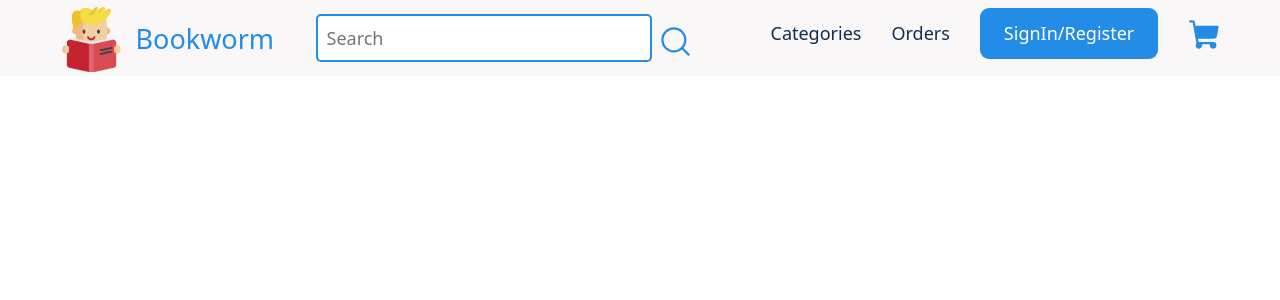
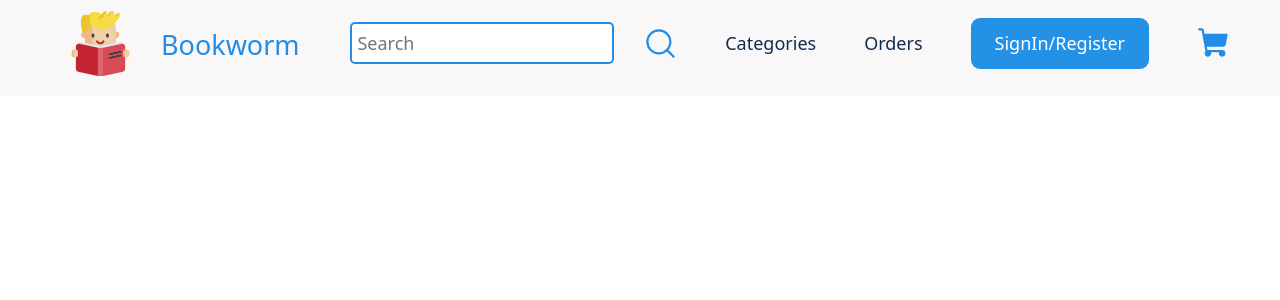
Before and after one commit to Mohansai-M/E-BookStore, a React (Create React App) app in the folder client/: page / in a window 1280 px wide. Shown: the top 300 px of the page. Built offline with nearby package versions, Linux system fonts and the light colour scheme.

Commit message:
updated Client side of Application

```diff
--- a/client/src/App.js
+++ b/client/src/App.js
@@ -1,4 +1,5 @@
 import './App.css';
+import "./queries.css";
 import BookLanding from './BookLanding';
 import NavBar from './features/NavBar';
 import {  BrowserRouter as Router,Route,Routes } from 'react-router-dom';
--- a/client/src/features/NavBar.css
+++ b/client/src/features/NavBar.css
@@ -1,70 +1,110 @@
 
-.navigationbar,.ok
-{
-    /*background-color: #b3f4b9;*/
-    background-color: #F9F7F7;
-    display: flex;
-    justify-content: space-between;
-    align-items: center;
+.header {
+  display: flex;
+  justify-content: space-between;
+  align-items: center;
+  background-color: #F9F7F7;
+
   /* Because we want header to be sticky later */
-    height: 7.6rem;
-    padding: 0 4.8rem;
-    position: relative;
-    width: 100%;
+  height: 9.6rem;
+  padding: 0 4.8rem;
+  position: relative;
 }
-.NavBrand
-{
-  font-size: 150%;
-  margin-top: 1.5rem;
-  color: #228ce6;
-  margin-left: 8rem;
-}
-.NavList{
+
+
+.main-nav-list {
   list-style: none;
   display: flex;
   align-items: center;
-  gap: 3rem;
+  gap: 4.8rem;
 }
-.NavList li
-{
-  display: inline-block;
-  text-decoration: none;
-  font-weight: 500;
-  font-size: 1.8rem;
-  transition: all 0.3s;
-}
-.NavIcons
-{
-margin-top: 1.5%;
-}
-.SearchIcon svg
-{
-  margin-left: 1.5%;
+.nested-nav-list {
+  list-style: none;
+  display: flex;
   align-items: center;
-}
-.Account-Status
-{
-  padding: 1.2rem 2.4rem;
-  border-radius: 9px;
-  color: #fff;
-  background-color: #228ce6;
+  gap: 2.8rem;
+
 }
 
-.NavLink,.NavLink:focus,.NavLink:active
-{
+.main-nav-link:link,
+.main-nav-link:visited {
+  display: inline-block;
   text-decoration: none;
   color: #112D4E;
   font-weight: 500;
   font-size: 1.8rem;
   transition: all 0.3s;
 }
-.NavLink:hover
-{
-  text-decoration: none;
-  /*color: #5d99e3;*/
-   color: #1f9dcf;
+
+.main-nav-link:hover,
+.main-nav-link:active {
+  color: #1f74cf;
 }
 
+.logo
+{
+	height: 6.5rem;
+	width: auto;
+}
+.nav-brand
+{
+  font-size: 150%;
+  margin-top: 1.5rem;
+  color: #228ce6;
+  text-decoration: none;
+  font-weight: 500;
+  transition: all 0.3s;
+}
+
+.main-nav-link.nav-cta:link,
+.main-nav-link.nav-cta:visited {
+  padding: 1.2rem 2.4rem;
+  border-radius: 9px;
+  color: #fff;
+  background-color: #2291e6;
+}
+
+.main-nav-link.nav-cta:hover,
+.main-nav-link.nav-cta:active {
+  background-color: #1f71cf;
+}
+
+/* MOBILE */
+.btn-mobile-nav {
+  border: none;
+  background: none;
+  cursor: pointer;
+
+  display: none;
+}
+
+.icon-mobile-nav {
+  height: 4.8rem;
+  width: 4.8rem;
+  color: #333;
+}
+
+.icon-mobile-nav[name="close-outline"] {
+  display: none;
+}
+
+/* STICKY NAVIGATION */
+.sticky .header {
+  position: fixed;
+  top: 0;
+  bottom: 0;
+  width: 100%;
+  height: 8rem;
+  padding-top: 0;
+  padding-bottom: 0;
+  background-color: rgba(255, 255, 255, 0.97);
+  z-index: 999;
+  box-shadow: 0 1.2rem 3.2rem rgba(0, 0, 0, 0.03);
+}
+
+.sticky .section-hero {
+  margin-top: 9.6rem;
+}
 
 .inputfield
 {
@@ -73,15 +113,13 @@ margin-top: 1.5%;
   border-radius: 5px;
   font-weight: 500;
   font-size: 1.8rem;
-  width: 80%;
+  width: 100%;
 }
 
-.logo {
-	height: 6.5rem;
-	width: auto;
-	float: left;
-  margin-top: 1%;
+.SearchIcon svg
+{
   margin-left: 1.5%;
+  align-items: center;
 }
 
 .cartcount
@@ -95,9 +133,3 @@ margin-top: 1.5%;
   border-radius: 5px;
   text-align: center;
 }
-@media screen and (max-width: 1300px) {
-.navigationbar,.ok
-{
-  width: 90%;
-}
-}
--- a/client/src/features/NavBar.js
+++ b/client/src/features/NavBar.js
@@ -11,35 +11,53 @@ function NavBar() {
     setSearchStyle(style);
   }
    return (
-     <div className="container-fluid ok">
-       <div className="navigationbar row">
-         <div className="col-3">
-          <Link to="/" className="NavLink">
-           <img src={logo} className="logo" alt="Logo" />
-           <p className="NavBrand">Bookworm</p>
-           </Link>
-         </div>
-          <div className="col-5">
-          <input className="inputfield" type="text" placeholder="Search" />
-            <span className="SearchIcon">
+<header className="header">
+
+      <Link to="/" className="main-nav-link">
+       <ul className="nested-nav-list">
+         <li><img src={logo} className="logo" alt="Bookworm Logo" /></li>
+         <li><p className="nav-brand">Bookworm</p></li>
+       </ul>
+      </Link>
+
+      <nav className="main-nav">
+        <ul className="main-nav-list">
+          <li className="search-Nav">
+              <ul className="nested-nav-list">
+              <li><input className="inputfield" type="text" placeholder="Search" /></li>
+              <li><span className="SearchIcon">
                <MagnifyingGlass size={35} color="#228ce6" weight={SearchStyle} className="searchbutton"
                onMouseOver={() => changeIconStyle("fill")}  onMouseOut={() => changeIconStyle("bold")} />
-            </span>
-         </div>
-         <div className="col-4">
-           <ul className="NavList">
-             <Link to="/" className="NavLink"><li className="NavItems">Categories</li></Link>
-             <Link to="/" className="NavLink"><li className="NavItems">Orders</li></Link>
-             <Link to="/" className="NavLink"><li className="NavItems Account-Status">SignIn/Register</li></Link>
-             <li className="NavIcons">
-               <ShoppingCart size={35} color="#228ce6" weight="fill" />
-             </li>
-           </ul>
-         </div>
-       </div>
-     </div>
+              </span></li>
+              </ul>
+          </li>
+          <li className="search-Nav-dropdown">
+            <div class="dropdown">
+              <span className="SearchIcon dropdown-toggle" data-bs-toggle="dropdown" aria-expanded="false">
+               <MagnifyingGlass size={35} color="#228ce6" weight={SearchStyle} className="searchbutton"
+               onMouseOver={() => changeIconStyle("fill")}  onMouseOut={() => changeIconStyle("bold")} />
+              </span>
+                <ul class="dropdown-menu">
+                 <li><input className="inputfield" type="text" placeholder="Search" /></li>
+                </ul>
+          </div>
+          </li>
+          <li><Link className="main-nav-link" href="#meals">Categories</Link></li>
+          <li>
+            <Link className="main-nav-link" href="#testimonials">Orders</Link>
+          </li>
+          <li><Link className="main-nav-link nav-cta" href="#cta">SignIn/Register</Link></li>
+          <li><Link className="main-nav-link" href="#pricing"><ShoppingCart size={35} color="#228ce6" weight="fill" /></Link></li>
+        </ul>
+      </nav>
+
+      <button className="btn-mobile-nav">
+        <ion-icon className="icon-mobile-nav md hydrated" name="menu-outline" role="img" aria-label="menu outline"></ion-icon>
+        <ion-icon className="icon-mobile-nav md hydrated" name="close-outline" role="img" aria-label="close outline"></ion-icon>
+      </button>
+    </header>
    );
 
-                 }
+ }
 
 export default NavBar;
--- /dev/null
+++ b/client/src/queries.css
@@ -0,0 +1,66 @@
+@media (max-width: 84em) {
+  .hero {
+    max-width: 120rem;
+  }
+
+  .heading-primary {
+    font-size: 4.4rem;
+  }
+
+  .gallery {
+    grid-template-columns: repeat(2, 1fr);
+  }
+  .search-Nav-dropdown
+  {
+    display: none;
+  }
+}
+
+/**************************/
+/* BELOW 1200px (Landscape Tablets) */
+/**************************/
+
+@media (max-width: 75em) {
+  html {
+    /* 9px / 16px  */
+    font-size: 56.25%;
+  }
+
+  .grid {
+    column-gap: 4.8rem;
+    row-gap: 6.4rem;
+  }
+
+  .heading-secondary {
+    font-size: 3.6rem;
+  }
+
+  .heading-tertiary {
+    font-size: 2.4rem;
+  }
+
+  .header {
+    padding: 0 3.2rem;
+  }
+
+  .main-nav-list {
+    gap: 3.2rem;
+  }
+
+  .hero {
+    gap: 4.8rem;
+  }
+
+  .testimonials-container {
+    padding: 9.6rem 3.2rem;
+  }
+
+  .search-Nav
+  {
+    display: none;
+  }
+    .search-Nav-dropdown
+  {
+    display: block;
+  }
+}
```
